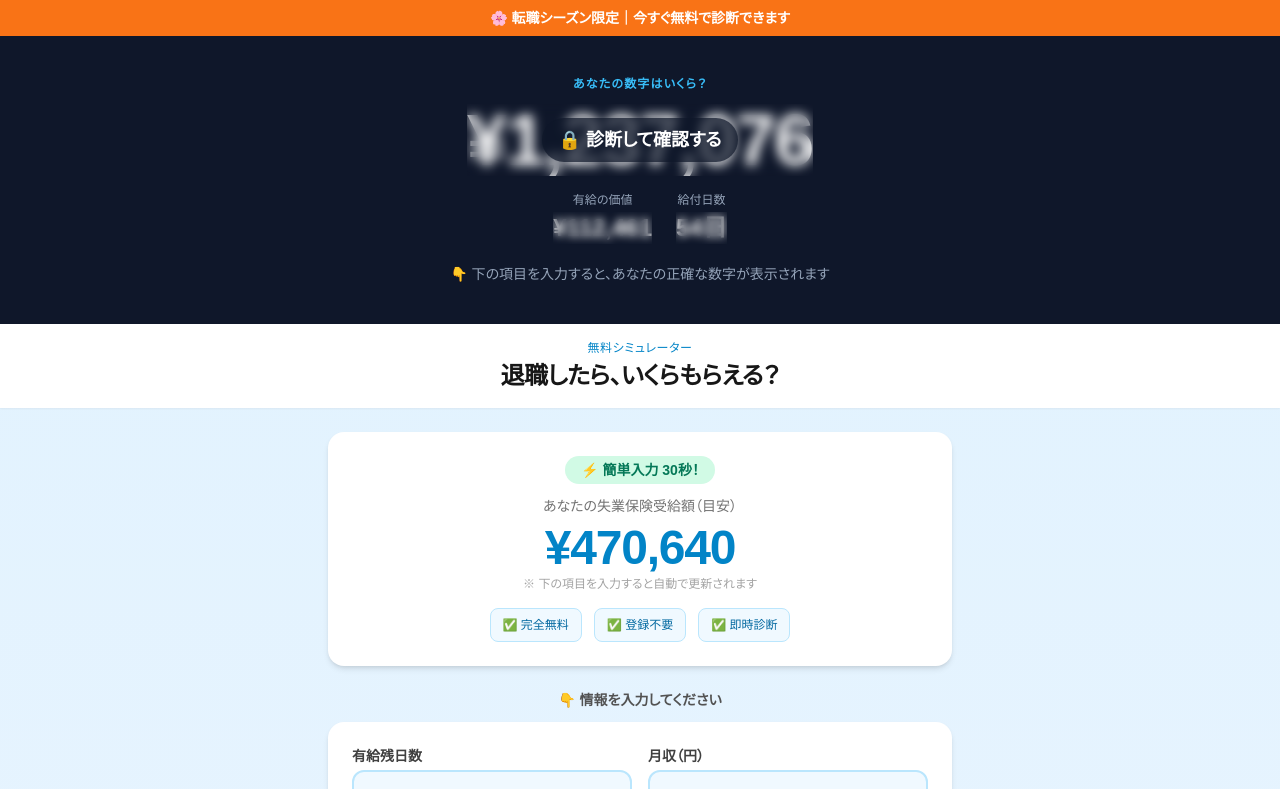
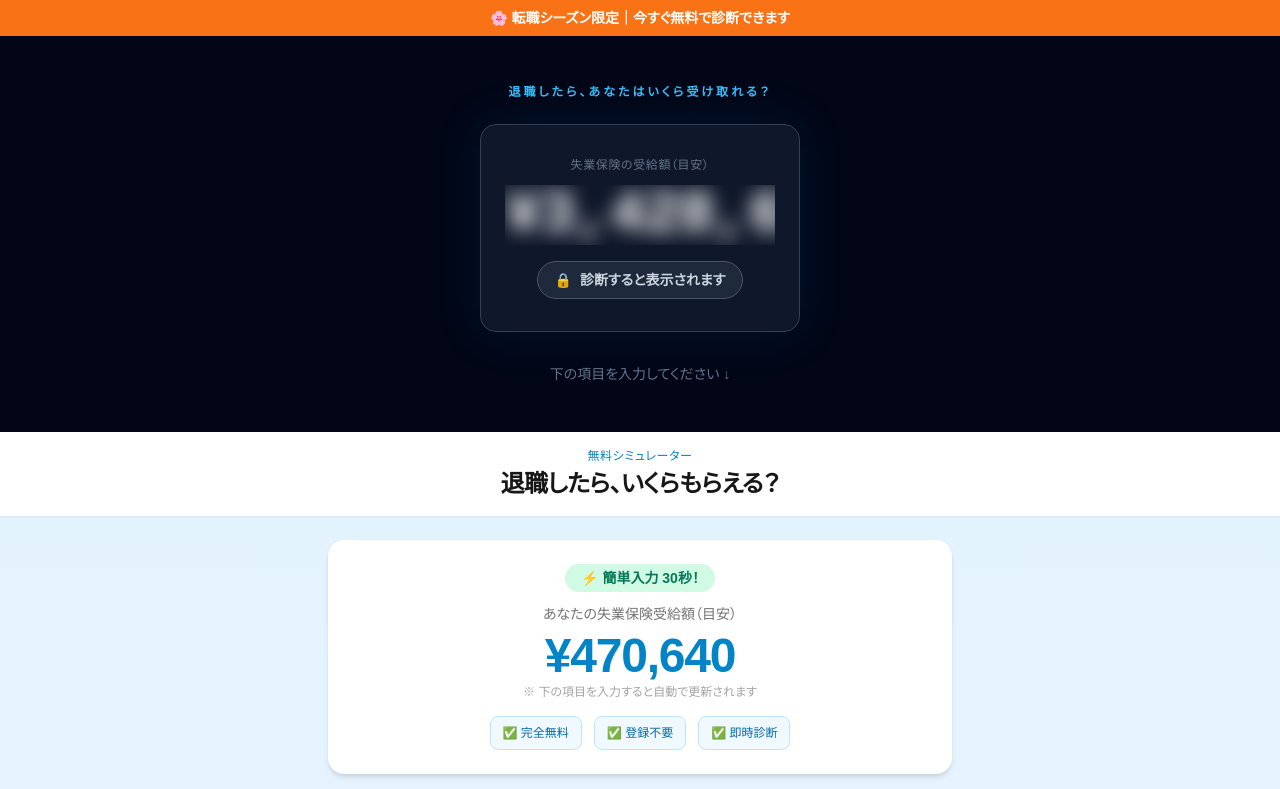
Before and after one commit to ksite24-blip/retirement-simulator, a Next.js app: page / in a window 1280 px wide. Shown: the top 789 px of the page. Built offline with nearby package versions, Linux system fonts and the light colour scheme; no server answers.

Commit message:
スロットセクションをシンプル＆高級感あるデザインに修正

```diff
--- a/src/app/page.tsx
+++ b/src/app/page.tsx
@@ -198,10 +198,8 @@ export default function TaishokuSimulatorPage() {
   const animatedUnemployment = useCountUp(result.unemploymentTotal);
   const animatedPaidLeave = useCountUp(Math.round(result.paidLeaveValue));
 
-  // スロット用：常にランダムに動く数字
-  const slotMain = useSlotNumber(300000, 2500000, 60);
-  const slotSub1 = useSlotNumber(10000, 300000, 80);
-  const slotSub2 = useSlotNumber(50, 150, 100);
+  // スロット用：常にランダムに動く数字（7桁固定になるよう範囲を統一）
+  const slotMain = useSlotNumber(1000000, 9999999, 70);
 
   return (
     <main className="min-h-screen bg-gradient-to-b from-sky-100 to-blue-50 text-neutral-800">
@@ -212,45 +210,45 @@ export default function TaishokuSimulatorPage() {
       </div>
 
       {/* スロットヒーロー：あなたの数字は？ */}
-      <div className="bg-slate-900 px-4 py-10 text-center">
-        <p className="text-xs font-bold tracking-widest text-sky-400 uppercase mb-3">
-          あなたの数字はいくら？
+      <div className="bg-slate-950 px-4 py-12 text-center">
+        <p className="text-xs font-semibold tracking-[0.25em] text-sky-400 uppercase mb-6">
+          退職したら、あなたはいくら受け取れる？
         </p>
-        <div className="relative inline-block">
-          {/* メイン数字：ランダムにパラパラ */}
-          <p className="text-6xl font-black tabular-nums text-white sm:text-7xl"
-             style={{ fontVariantNumeric: "tabular-nums", letterSpacing: "-0.02em" }}>
-            ¥{slotMain.toLocaleString()}
-          </p>
-          {/* ブラーオーバーレイ */}
-          <div className="absolute inset-0 flex items-center justify-center"
-               style={{ backdropFilter: "blur(6px)", WebkitBackdropFilter: "blur(6px)" }}>
-            <span className="text-white text-lg font-bold bg-slate-900/70 px-4 py-2 rounded-full">
-              🔒 診断して確認する
-            </span>
-          </div>
-        </div>
 
-        {/* サブ数字2つもパラパラ */}
-        <div className="mt-4 flex justify-center gap-6">
-          <div className="text-center">
-            <p className="text-xs text-slate-400 mb-1">有給の価値</p>
-            <div className="relative inline-block">
-              <p className="text-2xl font-bold tabular-nums text-white">¥{slotSub1.toLocaleString()}</p>
-              <div className="absolute inset-0" style={{ backdropFilter: "blur(4px)", WebkitBackdropFilter: "blur(4px)" }} />
+        {/* 数字エリア */}
+        <div className="relative mx-auto max-w-xs">
+          {/* 背景グロー */}
+          <div className="absolute inset-0 rounded-2xl bg-sky-500/10 blur-xl" />
+
+          {/* 数字ボックス */}
+          <div className="relative rounded-2xl border border-slate-700 bg-slate-900 px-6 py-8">
+            <p className="text-xs text-slate-500 mb-3 tracking-wider">失業保険の受給額（目安）</p>
+
+            {/* 固定幅でガタつきゼロ */}
+            <div className="overflow-hidden">
+              <p
+                className="text-5xl font-black text-white sm:text-6xl"
+                style={{
+                  fontFamily: "ui-monospace, monospace",
+                  letterSpacing: "-0.02em",
+                  filter: "blur(10px)",
+                  userSelect: "none",
+                }}
+              >
+                ¥{slotMain.toLocaleString()}
+              </p>
             </div>
-          </div>
-          <div className="text-center">
-            <p className="text-xs text-slate-400 mb-1">給付日数</p>
-            <div className="relative inline-block">
-              <p className="text-2xl font-bold tabular-nums text-white">{slotSub2}日</p>
-              <div className="absolute inset-0" style={{ backdropFilter: "blur(4px)", WebkitBackdropFilter: "blur(4px)" }} />
+
+            {/* ロックバッジ */}
+            <div className="mt-4 inline-flex items-center gap-2 rounded-full border border-slate-600 bg-slate-800 px-4 py-2">
+              <span className="text-sm">🔒</span>
+              <span className="text-sm font-semibold text-slate-300">診断すると表示されます</span>
             </div>
           </div>
         </div>
 
-        <p className="mt-5 text-sm text-slate-400">
-          👇 下の項目を入力すると、あなたの正確な数字が表示されます
+        <p className="mt-8 text-sm text-slate-500">
+          下の項目を入力してください ↓
         </p>
       </div>
 
```
